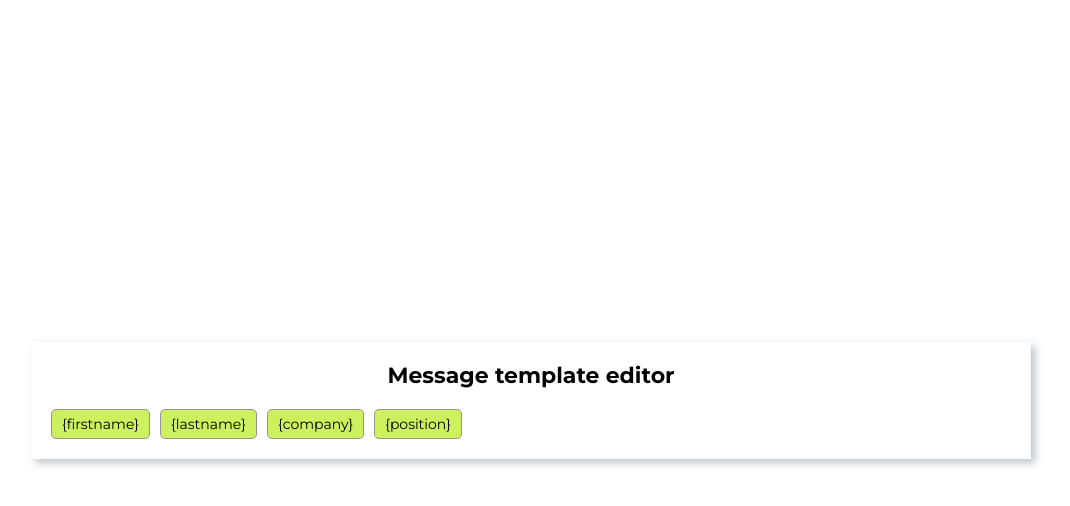
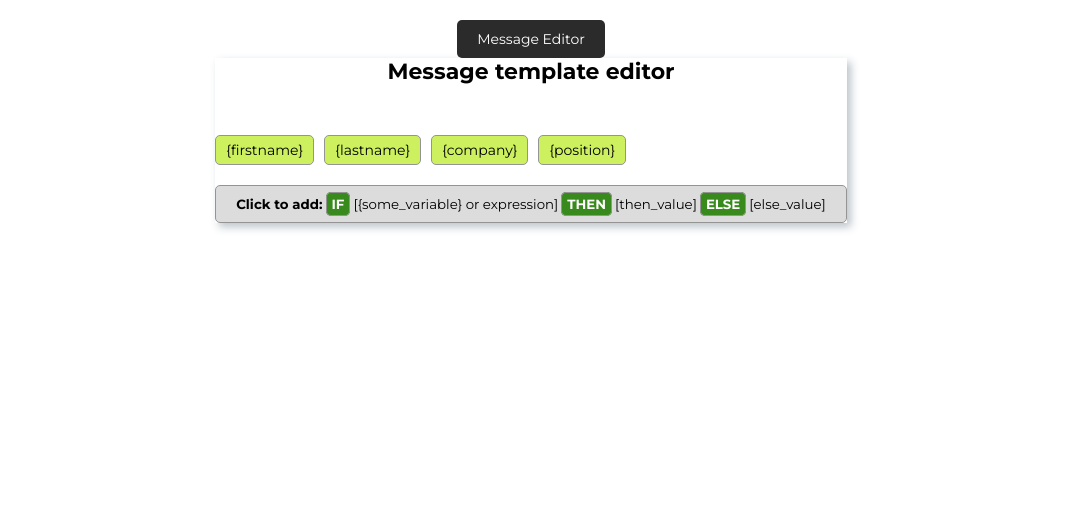
Before and after one commit to const9501/linked-helper, a React (Create React App) app: page / in a window 1280 px wide. Shown: the top 506 px of the page, without its empty margins (109-1179 px from the left). Built offline with nearby package versions, Linux system fonts and the light colour scheme.

Commit message:
first commit

```diff
--- a/src/App.tsx
+++ b/src/App.tsx
@@ -1,11 +1,23 @@
 import Button from "./components/ui/Button/Button";
 import MessageTemplate from "./components/MessageTemplate/MessageTemplate";
+import {useState} from "react";
 
 const App = () => {
+
+  const [messageTemplateIsOpen, setMessageTemplateIsOpen] = useState(false)
+
   return (
     <div className='wrapper'>
-      {/*<Button label='Message Editor'/>*/}
-      <MessageTemplate/>
+      <Button
+        label='Message Editor'
+        onClick={() => {
+          setMessageTemplateIsOpen(!messageTemplateIsOpen)
+        }}
+      />
+      <div style={{minHeight:'0'}}>
+        <MessageTemplate isOpen={messageTemplateIsOpen}/>
+      </div>
+
     </div>
   );
 };
--- a/src/components/AddIfButton/AddIfButton.module.scss
+++ b/src/components/AddIfButton/AddIfButton.module.scss
@@ -1,3 +1,25 @@
 .wrapper {
+  margin-top: 20px;
+  display: flex;
+  justify-content: center;
 
+  .button {
+    padding: 10px 20px;
+    outline: none;
+    cursor: pointer;
+    color: black;
+    background-color: #dcdcdc;
+    border: 1px solid #949494;
+    border-radius: 5px;
+
+    span {
+      background-color: #378a1b;
+      color: #ffffff;
+      font-weight: bold;
+      padding: 3px 5px;
+      border-radius: 5px;
+      border: 1px solid #949494;
+      margin: 0 3px;
+    }
+  }
 }
--- a/src/components/AddIfButton/AddIfButton.tsx
+++ b/src/components/AddIfButton/AddIfButton.tsx
@@ -4,7 +4,15 @@ import styles from "./AddIfButton.module.scss";
 const AddIfButton = () => {
   return (
     <div className={styles.wrapper}>
-
+      <button className={styles.button}>
+        <b>Click to add:</b>
+        <span>IF</span>
+        {'[{some_variable} or expression]'}
+        <span>THEN</span>
+        [then_value]
+        <span>ELSE</span>
+        [else_value]
+      </button>
     </div>
   );
 };
--- a/src/components/MessageTemplate/MessageTemplate.module.scss
+++ b/src/components/MessageTemplate/MessageTemplate.module.scss
@@ -1,11 +1,19 @@
 .wrapper {
   width: 100%;
-  max-width: 1000px;
+  max-width: 1200px;
   background-color: #ffffff;
-  //border-radius: 5px;
-  padding: 20px;
   box-shadow: 4px 4px 8px 0px rgba(34, 60, 80, 0.3);
-}
+
+  display: grid;
+  grid-template-rows: 0fr;
+  overflow: hidden;
+  transition: grid-template-rows .2s ease-in;
+
+
+  //height: 0;
+  //overflow: hidden;
+  //transition: height .2s ease;
+
 
   .heading {
     font-size: 22px;
@@ -15,5 +23,12 @@
   .varNamesButtonsWrapper {
     display: flex;
     gap: 10px;
-  margin-top: 20px;
+    margin-top: 50px;
   }
+
+ &.open {
+   grid-template-rows: 1fr;
+   //padding: 20px;
+ }
+
+}
--- a/src/components/MessageTemplate/MessageTemplate.tsx
+++ b/src/components/MessageTemplate/MessageTemplate.tsx
@@ -1,17 +1,29 @@
 import styles from "./MessageTemplate.module.scss";
 import VarNameButton from "../ui/VarNameButton/VarNameButton";
+import AddIfButton from "../AddIfButton/AddIfButton";
+
+interface IMessageTemplate {
+  isOpen: boolean
+}
 
 const arrVarNames:string[] = ['firstname', 'lastname', 'company', 'position']
 
-const MessageTemplate = () => {
+const MessageTemplate = ({isOpen}: IMessageTemplate) => {
   return (
-    <div className={styles.wrapper}>
+      <div className={isOpen ? styles.wrapper + ' ' + styles.open : styles.wrapper}>
+
         <h1 className={styles.heading}>Message template editor</h1>
+
         <div className={styles.varNamesButtonsWrapper}>
+
           {arrVarNames.map((item, index) =>
             <VarNameButton key={index} label={item}/>
           )}
+
         </div>
+
+        <AddIfButton/>
+
       </div>
   );
 };
--- a/src/components/ui/Button/Button.tsx
+++ b/src/components/ui/Button/Button.tsx
@@ -2,13 +2,14 @@ import styles from "./Button.module.scss";
 
 interface IButton {
   label: string
+  onClick?: ()=> void
 }
 
-const Button = ({label}: IButton) => {
+const Button = ({label, onClick}: IButton) => {
 
   return (
     <>
-      <button className={styles.button}>{label}</button>
+      <button className={styles.button} onClick={onClick}>{label}</button>
       {/*<button>{label}</button>*/}
     </>
   );
--- a/src/components/ui/VarNameButton/VarNameButton.tsx
+++ b/src/components/ui/VarNameButton/VarNameButton.tsx
@@ -1,6 +1,4 @@
 import styles from "./VarNameButton.module.scss";
-
-
 
 interface IVarNameButton {
   label: string
--- a/src/index.scss
+++ b/src/index.scss
@@ -9,8 +9,8 @@
 
 .wrapper {
   display: flex;
+  flex-direction: column;
   align-items: center;
-  justify-content: center;
   height: 100vh;
   padding: 20px;
 }
```
Lines whose indentation alone changed are shown as unchanged.
